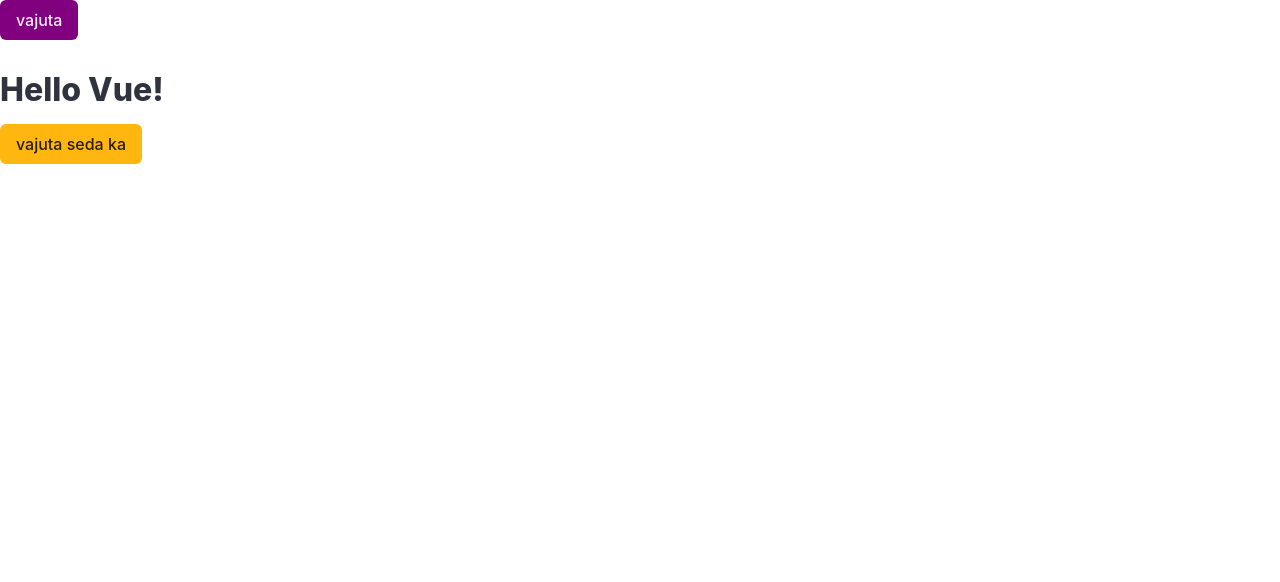
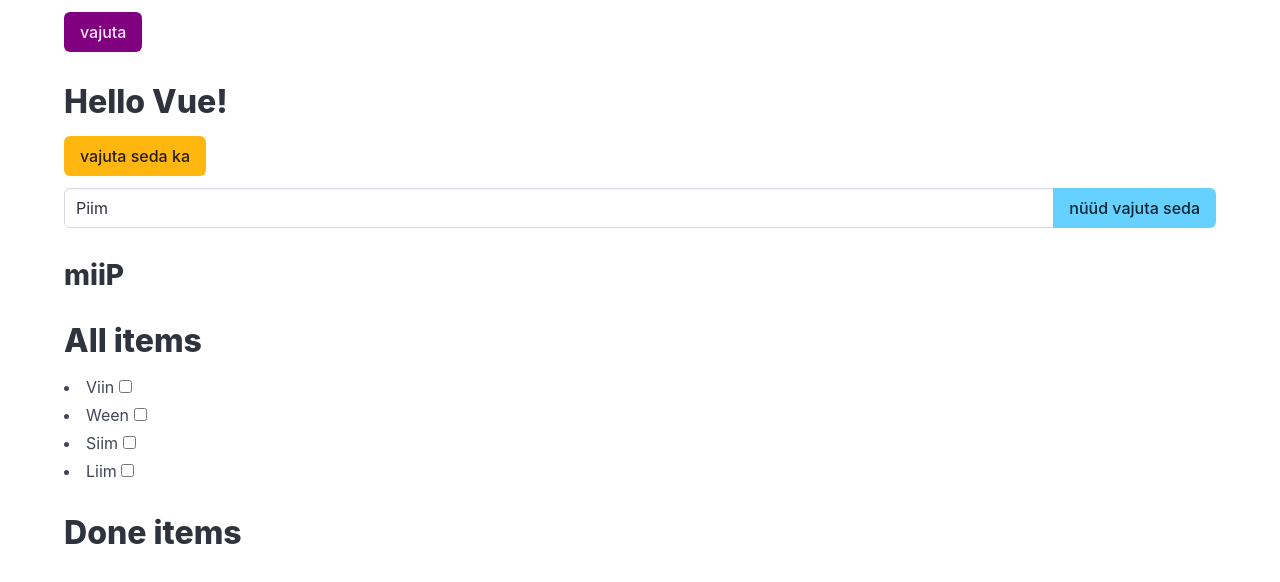
Before and after one commit to Vaimukas/learnjs, a Vue app: page / in a window 1280 px wide. Shown: the top 582 px of the page. Built offline with nearby package versions, Linux system fonts and the light colour scheme.

Commit message:
todo list

```diff
--- a/src/App.vue
+++ b/src/App.vue
@@ -1,14 +1,59 @@
 <script setup>
-import { ref } from 'vue';
+import { computed, ref } from 'vue';
 
 let message = ref('Hello Vue!');
-let isDanger = ref(false)
+let isDanger = ref(false);
+let newItem = ref('Piim');
+let i = 0;
+let items = ref([
+    {id: i++, name: 'Viin', isDone: false},
+    {id: i++, name: 'Ween', isDone: false},
+    {id: i++, name: 'Siim', isDone: false},
+    {id: i++, name: 'Liim', isDone: false},
+]);
+
+function add(){
+    if(newItem.value.trim() !== ''){
+         items.value.push({id: i++, name: newItem.value, isDone: false});
+    }
+    newItem.value = '';
+}
+
+let doneItems = computed(() => items.value.filter(item => item.isDone));
+
 </script>
 
 <template>
-    <div class="content">
+    <div class="container mt-3">
+        <div class="content">
     <button class="button is-primary" @click="message = 'vajutatud'" > vajuta </button>
     <h1>{{ message }}</h1>
-    <button class="button" v-bind:class="{'is-danger': isDanger, 'is-warning': !isDanger}" @click= "isDanger = !isDanger">vajuta seda ka</button>
+    <button class="button" :class="{'is-danger': isDanger, 'is-warning': !isDanger}"
+    @click= "isDanger = !isDanger">vajuta seda ka</button>
+
+
+    <div class="field has-addons mt-3">
+  <div class="control is-expanded">
+    <input v-model="newItem" @keydown.enter="add" class="input" type="text" placeholder="kirjuta siia">
+  </div>
+  <div class="control">
+    <button class="button is-info" @click="add">
+      nüüd vajuta seda
+    </button>
+</div>
+  </div>
+  <h2> {{ newItem.split('').reverse().join('') }}</h2>
+
+  <h1>All items</h1>
+  <li v-for="item in items">{{ item.name }}
+    <input type="checkbox" v-model="item.isDone">
+  </li>
+
+  <h1>Done items</h1>
+  <li v-for="item in doneItems">{{ item.name }}
+    <input type="checkbox" v-model="item.isDone">
+  </li>
+
+</div>
     </div>
 </template>
```
